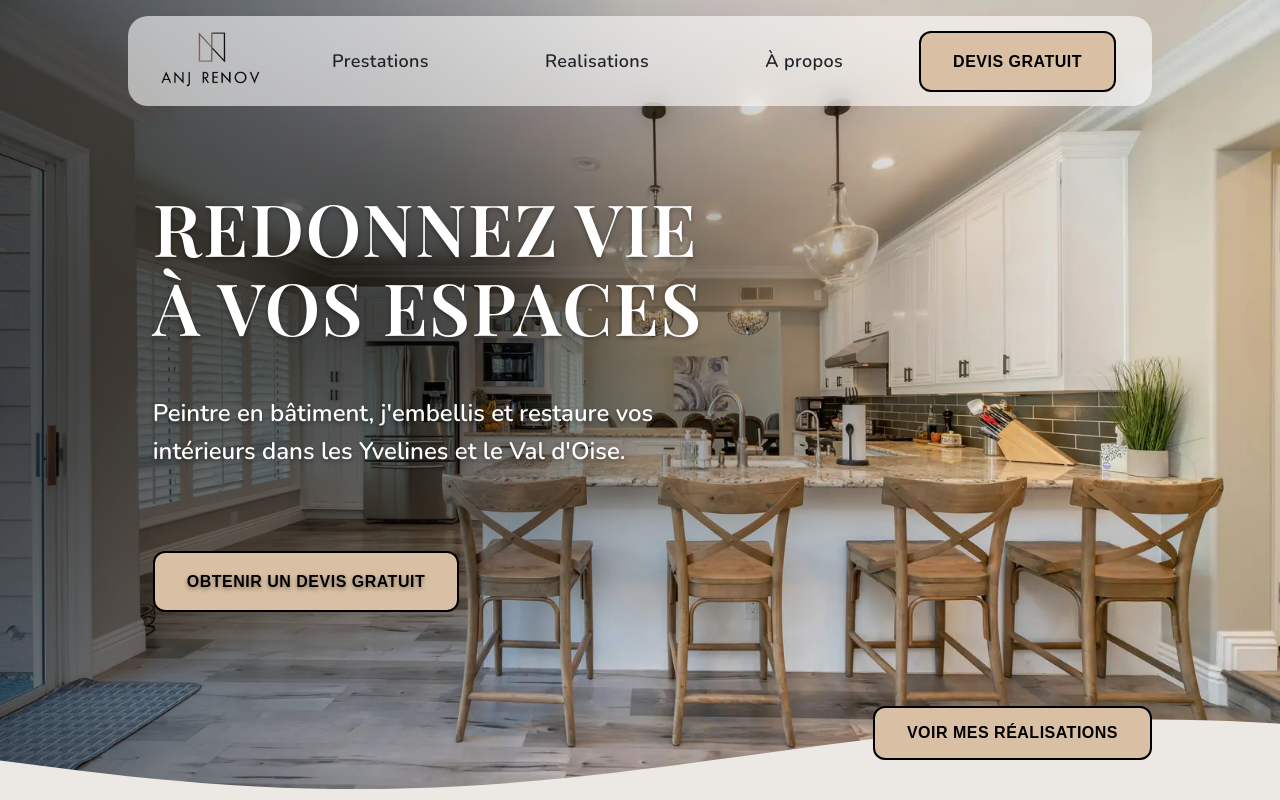
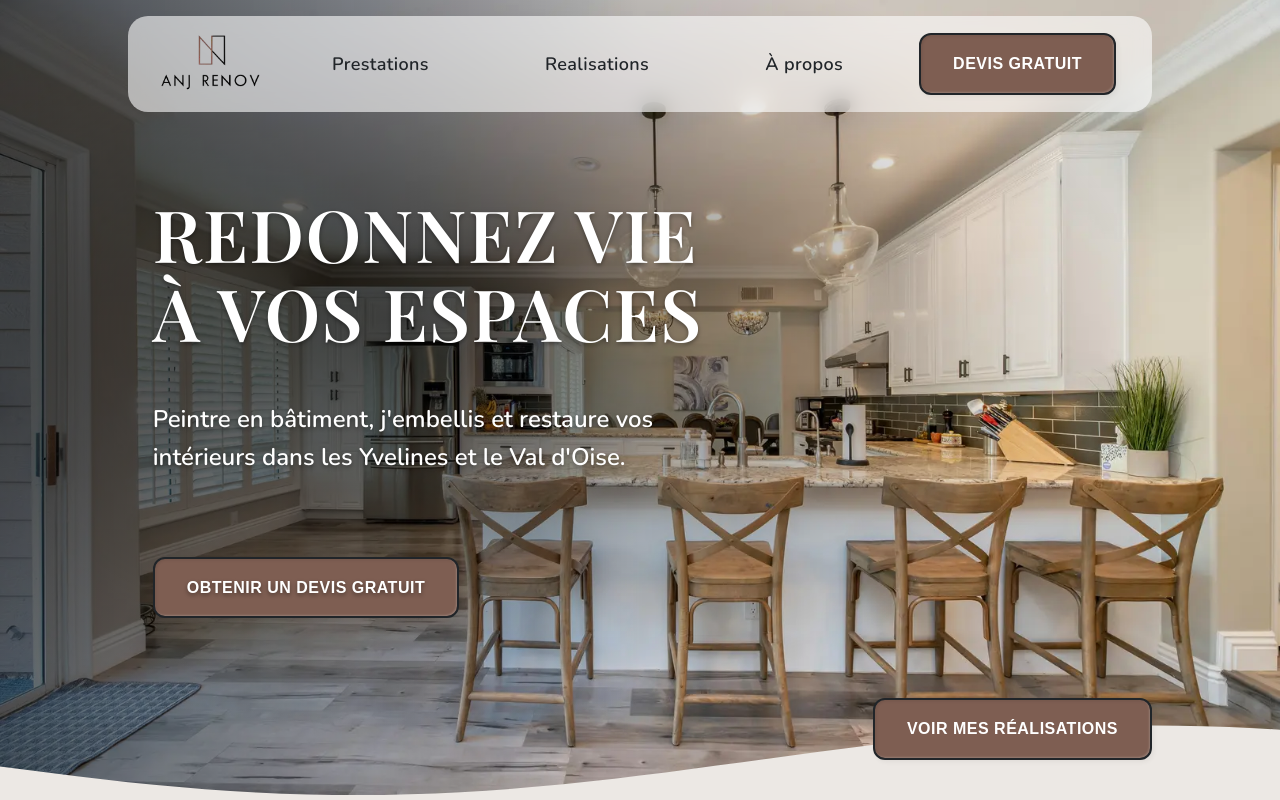
Before and after one commit to aurelienog/renov, a Next.js app: page / in a window 1280 px wide. Shown: the top 800 px of the page. Built offline with nearby package versions, Linux system fonts and the light colour scheme; a web font is replaced by a local one.

Commit message:
update css global variables

```diff
--- a/src/app/globals.css
+++ b/src/app/globals.css
@@ -48,8 +48,6 @@ h3 { font-size: 1.625rem; }
   font-family: var(--font-primary);
   font-weight: var(--fw-bold);
   line-height: 1.1;
-
-  color: var(--color-heading);
   max-width: 100%;
 }
 
@@ -128,7 +126,7 @@ p {
 summary:focus {
   outline: none;
   font-weight: var(--fw-bold);
-  color: var(--color-accent);
+  color: var(--color-secondary);
 }
 
 a:focus {
@@ -138,7 +136,7 @@ a:focus {
 
 .highlight {
   font-weight: var(--fw-bold);
-  color: var(--color-accent);
+  color: var(--color-secondary);
 }
 
 textarea, input {
@@ -158,17 +156,25 @@ textarea, input {
   cursor: pointer;
   font-weight: var(--fw-semi-bold);
   text-transform: uppercase;
-  background-color: #d9bfa3;
+  border: solid 2px var(--color-default);
+  background-color: var(--color-accent);
   transition: background-color 0.3s ease, outline 0.3s ease;
-  border: black solid 2px;
-  color: black;
+  color: var(--color-light);
   text-decoration: none;
+  box-shadow:
+  inset 1px 1px 3px rgba(0,0,0,0.1),
+  inset -1px -1px 2px rgba(255,255,255,0.2),
+  2px 2px 5px rgba(0,0,0,0.05);
 
   &:hover {
-    background-color: #d3b594;
+    color: var(--color-light);
+    background-color: var(--color-accent-hover);
   }
 
   &:focus {
-    outline: solid 2px var(--color-accent);
+    color: var(--color-light);
+    outline: solid 3px var(--color-secondary);
+    outline-offset: -1px;
+    background-color: var(--color-accent-focus);
   }
 }
--- a/src/app/variables.css
+++ b/src/app/variables.css
@@ -3,34 +3,44 @@
   --foreground: #171717;
 
   --color-default: #212529;
-  --color-heading:rgb(39, 83, 126)9;
+  --color-light: #fff;
 
   --color-links: #212529;
   --color-links-hover: red;
 
   --color-primary: #CCBFB9 ;
-  --color-primary-light: #26282c ;
-  --color-primary-dark: #5A5653 ;
+  --color-secondary:#d7845d ;
 
-  --color-secondary: #ECE8E4 ;
-  --color-secondary-light: #8498aa ;
-  --color-secondary-dark: #d4b3a4 ;
+/* MARRON */
+  --color-accent: #7E5E52;
+  --color-accent-hover: #9A6A57;
+  --color-accent-focus: #5C4137;
 
+/* GREEN
+  --color-accent: #4f6d55;
+  --color-accent-hover: #5f7f63;
+  --color-accent-focus: #3f5b45;
+*/
+
+/* TERRACOTA
   --color-accent: #d7845d;
-
+  --color-accent-hover: #e5986f;
+  --color-accent-focus: #c36e4a;
+*/
   --fw-light: 300;
   --fw-regular: 400;
   --fw-semi-bold: 600;
   --fw-bold: 700;
 
-  --navbar-size: 5em;
+  --navbar-size: 6rem;
   --border-radius: 20px;
   --focus-border-radius: var(--border-radius);
+
   /* focus estandar */
-  --focus-outline: 2px solid var(--color-accent);
+  --focus-outline: 2px solid var(--color-secondary);
 
   /* focus XL */
-  --focus-outline-xl: 6px solid var(--color-accent);
+  --focus-outline-xl: 6px solid var(--color-secondary);
 }
 
 /* ECE8E4 9aa991*/
--- a/src/components/FAQ-item/styles.module.css
+++ b/src/components/FAQ-item/styles.module.css
@@ -2,7 +2,7 @@
   max-inline-size: 40rem;
   padding: 0.5em;
   margin-block: 1em 0;
-  border-bottom: 1px solid var(--color-accent);
+  border-bottom: 1px solid var(--color-secondary);
   /* hyphens: auto; */
   height: 2.7lh;
   overflow: hidden;
@@ -32,7 +32,7 @@
   }
 
   & summary::marker {
-    color: var(--color-accent);
+    color: var(--color-secondary);
   }
 
   & ul {
--- a/src/components/footer/styles.module.css
+++ b/src/components/footer/styles.module.css
@@ -47,6 +47,10 @@
 
   & a {
     text-decoration: none;
+  }
+
+  & > a:first-of-type:focus {
+    outline: solid 3px #7E5E52;
   }
 
   & a:hover {
--- a/src/components/gallery/styles.module.css
+++ b/src/components/gallery/styles.module.css
@@ -34,8 +34,8 @@
 
 
   :is(&:focus-within) {
-    text-decoration-color : var(--color-accent);
-    outline: 4px solid var(--color-accent);
+    text-decoration-color : var(--color-secondary);
+    outline: 4px solid var(--color-secondary);
     margin-bottom: 1px;
   }
 }
@@ -60,7 +60,7 @@
     }
 
   &:focus-within {
-      outline: 8px solid var(--color-accent);
+      outline: 8px solid var(--color-secondary);
       outline-offset: 2.4em;
       z-index: 20;
     }
--- a/src/components/header/styles.module.css
+++ b/src/components/header/styles.module.css
@@ -3,10 +3,9 @@
   position: sticky;
   top: 1rem;
   z-index: 100;
-  padding: 0.5em 1em;
+  padding: 1em 1em;
   width: 80%;
-  margin-left: auto;
-  margin-right: auto;
+  margin: auto;
   border-radius: var(--border-radius);
   background: rgba(255, 255, 255, 0.6);
   backdrop-filter: blur(10px);
--- a/src/components/navigation-bar/styles.module.css
+++ b/src/components/navigation-bar/styles.module.css
@@ -1,4 +1,5 @@
 .navbar {
+  height: 100%;
   max-width: 1250px;
   margin: auto;
   display: flex;
@@ -15,12 +16,12 @@
 
     &:hover,
     &:focus-visible {
-    color: var(--color-accent);
+    color: var(--color-secondary);
     }
   }
   /* logo */
   & > a:last-of-type:focus {
-    outline: solid 2px var(--color-accent);
+    outline: solid 2px #7E5E52;
   }
 }
 
@@ -52,10 +53,13 @@
   }
 
   /* button */
-  & li:last-of-type a:focus {
-    color: black;
+  & li:last-of-type a {
+    &:focus,
+    &:hover,
+    &:focus-visible {
+    color: var(--color-light);
+    }
   }
-
 }
 
 .links.open {
--- a/src/components/slider/SliderWrapper.tsx
+++ b/src/components/slider/SliderWrapper.tsx
@@ -3,7 +3,6 @@ import React, { useRef } from 'react';
 import { useInView, useScroll, useTransform } from 'framer-motion';
 import ParallaxCard from '../parallax-card/ParallaxCard';
 import { StaticImageData } from 'next/image';
-import Button from '../button-cta/Button';
 import Link from 'next/link';
 
 function SliderWrapper({lastProjects}: {lastProjects: StaticImageData[]}) {
@@ -25,7 +24,7 @@ function SliderWrapper({lastProjects}: {lastProjects: StaticImageData[]}) {
         })
       }
 
-      {isInView && <Link href="/realisations"><Button>Voir mes réalisations</Button></Link>}
+      {isInView && <Link className='button' href="/realisations">Voir mes réalisations</Link>}
 
     </div>
   )
--- a/src/sections/sections-home/how-it-works-section/HowItWorksSection.tsx
+++ b/src/sections/sections-home/how-it-works-section/HowItWorksSection.tsx
@@ -4,7 +4,6 @@ import { workSteps } from '../../../data/data';
 import TimelineWrapper from '@/components/timeline/timeline-wrapper/TimelineWrapper';
 import Loader from '../../../app/(root)/loading';
 import Link from 'next/link';
-import Button from '@/components/button-cta/Button';
 import MotionInView from '@/components/motion-in-view/MotionInView';
 import { fadeInLeft } from '@/animations/variants';
 
@@ -16,7 +15,7 @@ function HowItWorksSection(): JSX.Element {
       <Suspense fallback={<Loader/>}>
         <TimelineWrapper workSteps={workSteps} />
       </Suspense>
-      <Link href="/#contact"><Button>Demander un devis</Button></Link>
+      <Link href="/#contact" className='button'>Demander un devis</Link>
     </section>
   )
 }
--- a/src/sections/sections-home/how-it-works-section/styles.module.css
+++ b/src/sections/sections-home/how-it-works-section/styles.module.css
@@ -7,7 +7,7 @@
     text-align: center;
   }
 
-  & button {
+  & a {
   position: relative;
   width: 50%;
   left: 50%;
--- a/src/sections/sections-home/trust-section/styles.module.css
+++ b/src/sections/sections-home/trust-section/styles.module.css
@@ -8,7 +8,7 @@
 }
 
 .section h3 > span {
-  color: var(--color-accent);
+  color: var(--color-secondary);
   margin-top: 0.5em;
 }
 
```
Also changed, not shown: src/components/button-cta/Button.tsx (line endings or trailing spaces).
